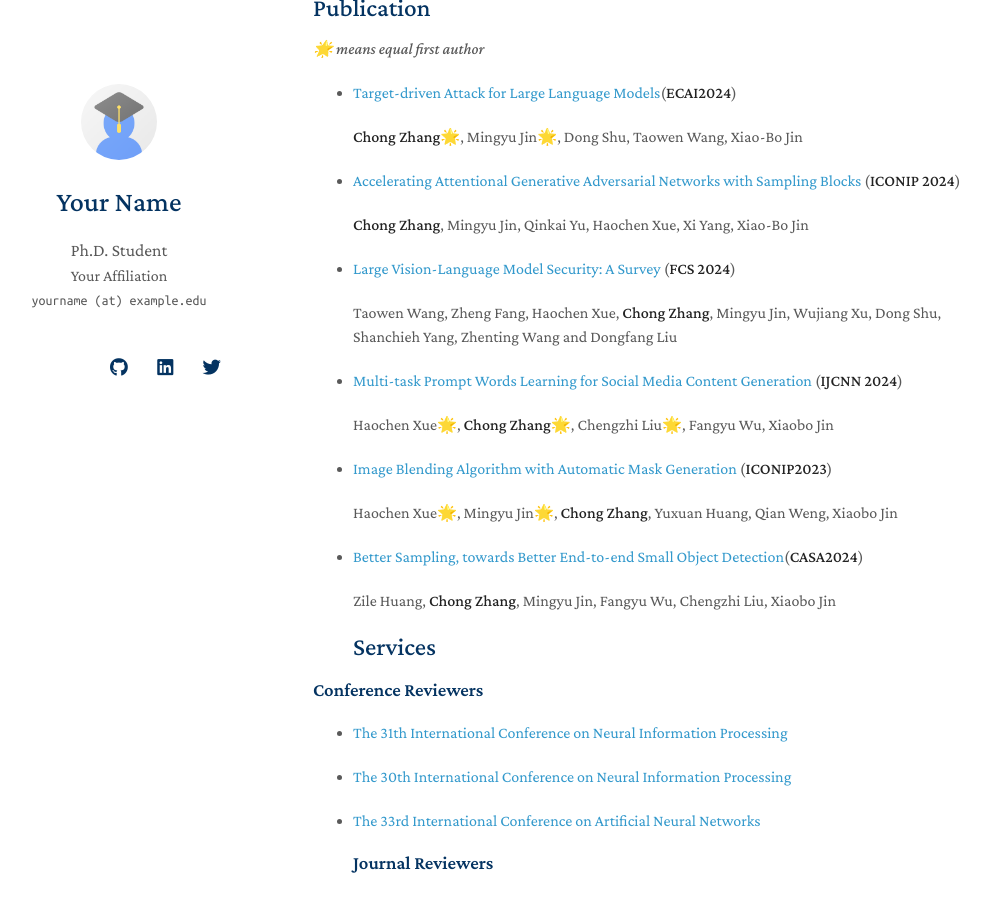
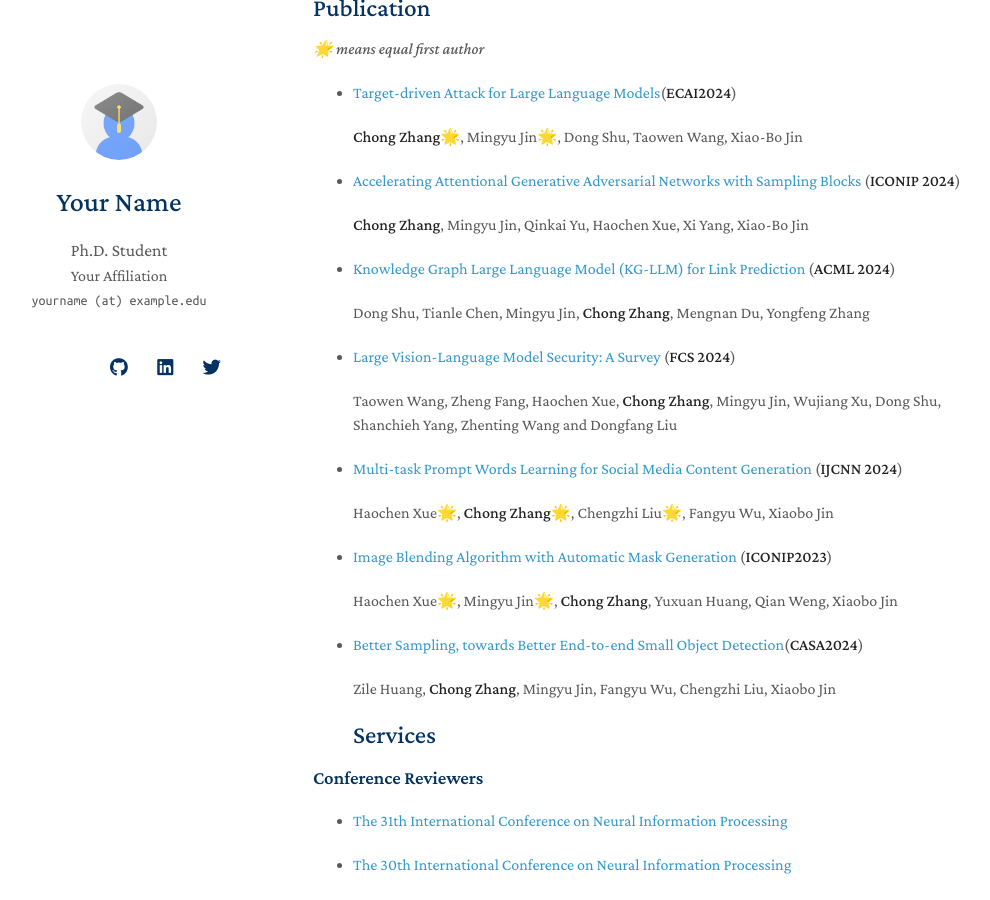
Before and after one commit to franz-chang/ChongZhang.github.io, a Jekyll site: the page built from index.md, in a window 1280 px wide and 900 px high, scrolled down 812 px. Shown: the whole window, without its empty margins (157-1147 px from the left). Built offline with Jekyll 4.4.1, drawn with Linux system fonts in a browser that asks for light colours; nearby versions of some CDN libraries; a style sheet for code colours, icons or effects is not loaded; our own code applies the rules of GitHub Pages for plain Markdown files.

Commit message:
Update index.md

```diff
--- a/index.md
+++ b/index.md
@@ -37,6 +37,10 @@ and Multi-Agent Systems at the same time.
 
   **Chong Zhang**, Mingyu Jin, Qinkai Yu, Haochen Xue, Xi Yang, Xiao-Bo Jin
 
+- [Knowledge Graph Large Language Model (KG-LLM) for Link Prediction]() (**ACML 2024**)
+
+  Dong Shu, Tianle Chen, Mingyu Jin, **Chong Zhang**, Mengnan Du, Yongfeng Zhang
+
 - [Large Vision-Language Model Security: A Survey]() (**FCS 2024**)
 
   Taowen Wang, Zheng Fang, Haochen Xue, **Chong Zhang**, Mingyu Jin, Wujiang Xu, Dong Shu, Shanchieh Yang, Zhenting Wang and Dongfang Liu
```
